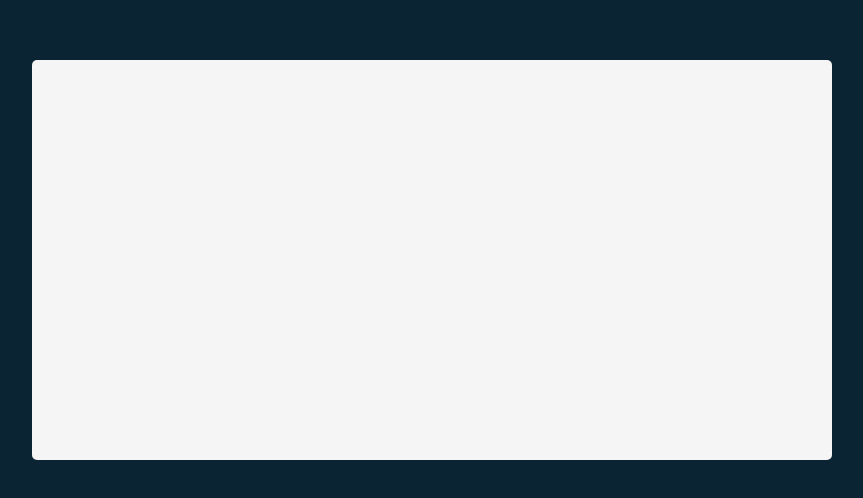
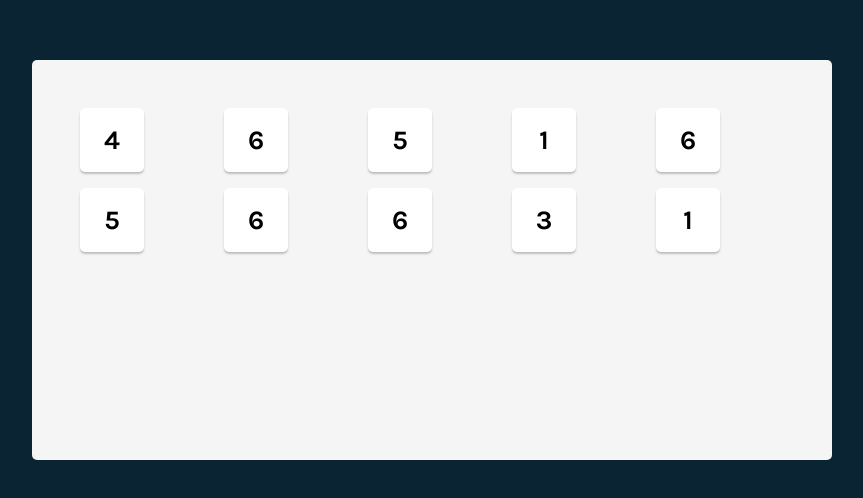
Before and after one commit to AaronBPaden/mca-scrimba-tenzies, a React (Create React App) app: page / in a window 1280 px wide. Shown: the part 140-638 px from the top of the page, without its empty margins (208-1071 px from the left). Built offline with nearby package versions, Linux system fonts and the light colour scheme.

Commit message:
Add initial die.

```diff
--- a/public/css/style.css
+++ b/public/css/style.css
@@ -12,8 +12,29 @@ body {
 
 .main {
 	margin: calc(50vh - 200px) auto;
+	padding: 3rem;
 	height: 400px;
 	max-width: 800px;
 	background: #F5F5F5;
 	border-radius: 5px;
 }
+
+.die-container {
+	display: grid;
+	grid-template-columns: repeat(5, 1fr);
+	grid-template-rows: repeat(2, 1fr);
+	gap: 1rem;
+}
+
+.die {
+	display: flex;
+	align-items: center;
+	justify-content: center;
+	width: 4rem;
+	height: 4rem;
+	background: white;
+	border-radius: 5px;
+	box-shadow: 0px 2px 2px 0px #BFBFBF;
+	font-family: Karla, serif;
+	font-size: 20pt;
+}
--- a/src/App.js
+++ b/src/App.js
@@ -1,6 +1,25 @@
+import { useState, useEffect } from 'react';
+import Die from './components/Die';
 function App() {
+  const [dice, setDice] = useState(() => [...Array(10).keys()].map(
+    (el, i) => ({id: i+1, num: 1, held: false})
+  ));
+
+  const rollDice = () => {
+    setDice(prev => prev.map(die => die.held ? die
+      : {...die, num: Math.floor(Math.random() * 6)+1}
+    ));
+  };
+  // Always roll dice once to start.
+  useEffect(rollDice, []);
+
+  console.log(dice);
+
   return (
     <main className="main">
+      <div className="die-container">
+        {dice.map((el) => <Die key={el.id} dieNum={el.num} held={el.held} />)}
+      </div>
     </main>
   );
 }
--- /dev/null
+++ b/src/components/Die.js
@@ -0,0 +1,9 @@
+const Die = (props) => {
+	return(
+		<div className={`die${props.held ? ' held' : ''}`}>
+			{props.dieNum}
+		</div>
+	);
+}
+
+export default Die;
```
